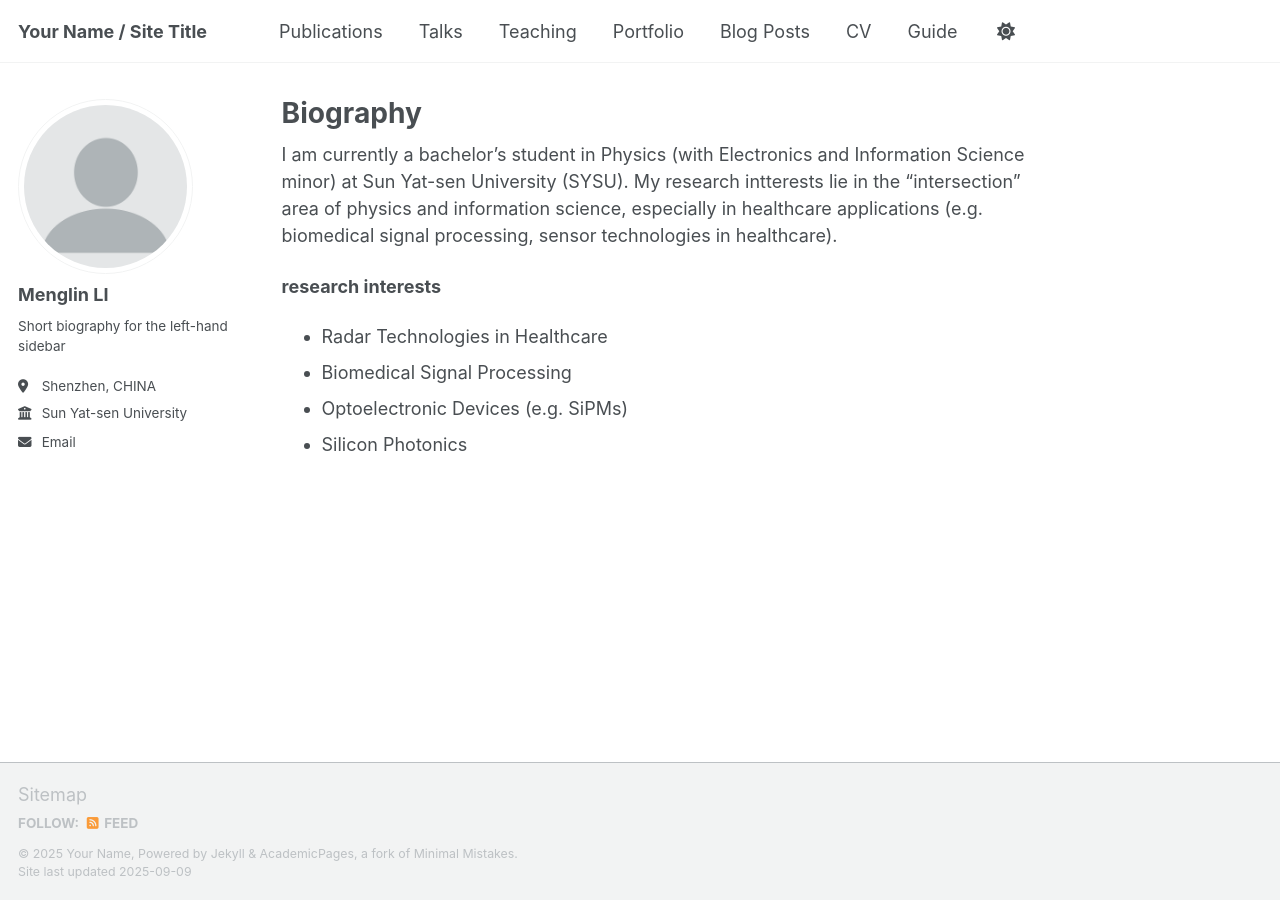
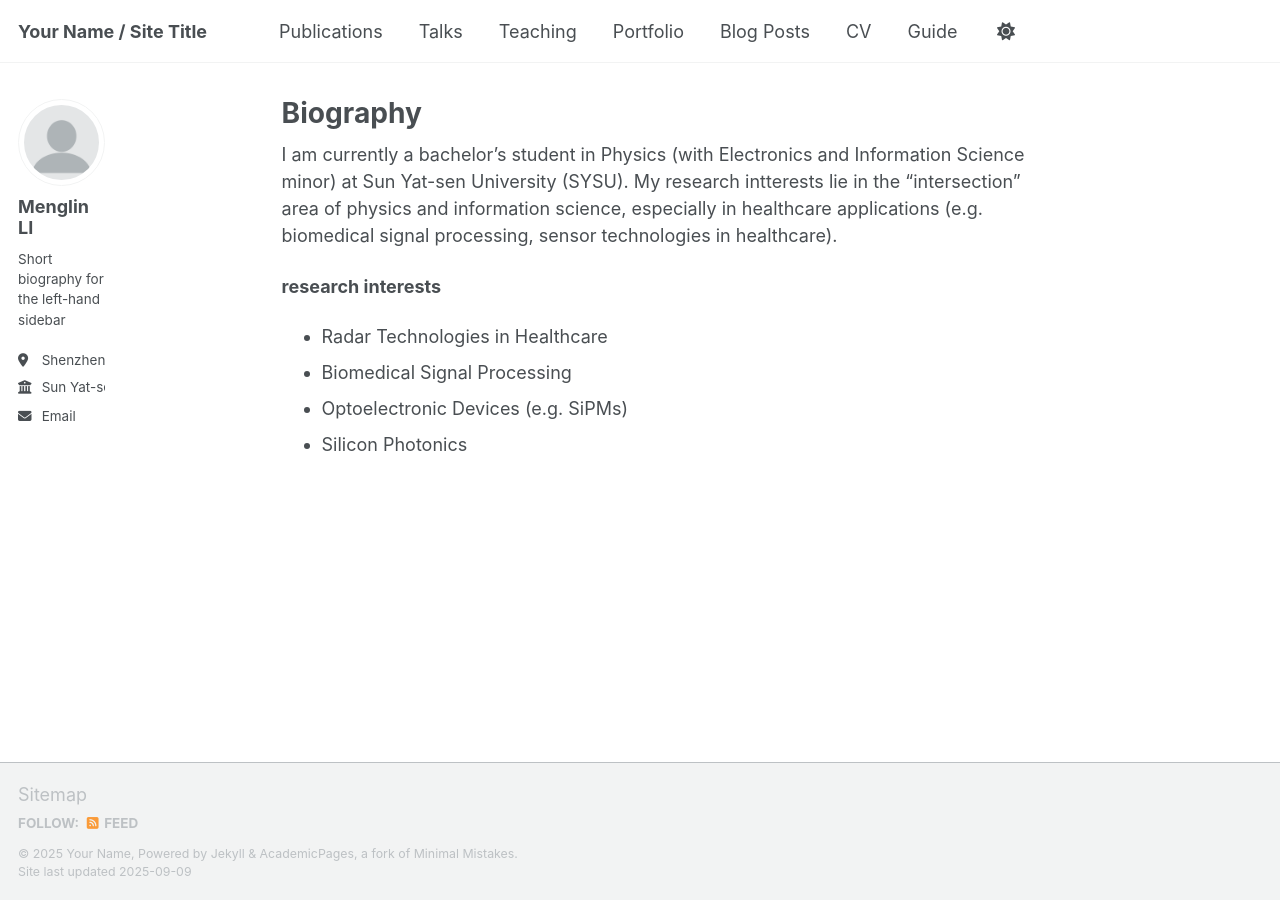
Before and after one commit to li-menglin/li-menglin.github.io, a Jekyll site: the page built from _pages/about.md, in a window 1280 px wide. Built offline with Jekyll 4.4.1, drawn with Linux system fonts in a browser that asks for light colours; a script that is not in the unit is left out.

Commit message:
Update _sidebar.scss

```diff
--- a/_sass/layout/_sidebar.scss
+++ b/_sass/layout/_sidebar.scss
@@ -25,7 +25,7 @@
   }
 
   @include breakpoint($large) {
-    @include span(3 of 12);
+    @include span(1 of 12);
     opacity: 1;
     -webkit-transition: opacity 0.2s ease-in-out;
             transition: opacity 0.2s ease-in-out;
```
